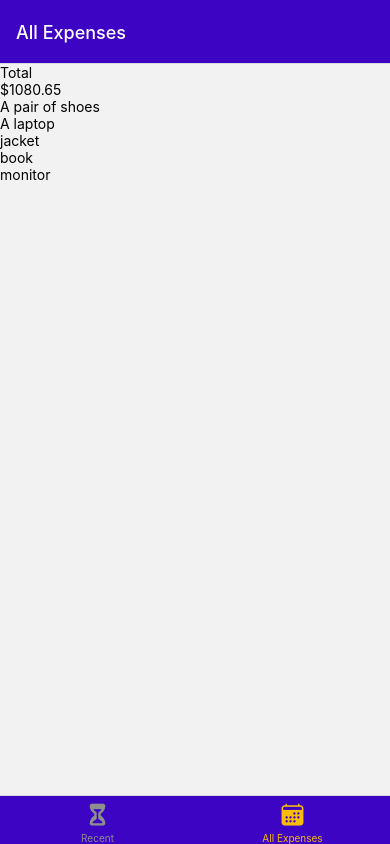
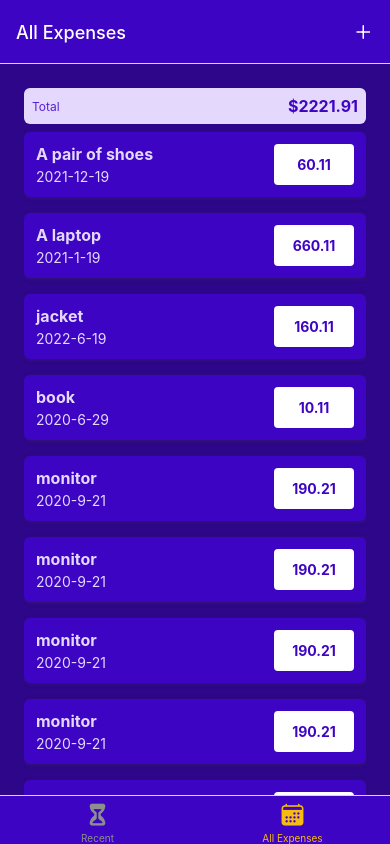
Before and after one commit to dontgiveup6/RNCourseSection8-Expense-Tracker, a React Native app: screen /AllExpenses in a window 390 px wide. Built offline with nearby package versions, Linux system fonts and the light colour scheme.

Commit message:
finished 132 133 134 135 136 started 137

```diff
--- a/App.js
+++ b/App.js
@@ -13,6 +13,7 @@
 import AllExpensesScreen from './screens/AllExpensesScreen';
 import ManageExpensesScreen from './screens/ManageExpensesScreen';
 import { GlobalStyles } from './consts/styles';
+import IconButton from './components/UI/IconButton';
 
 const Stack = createNativeStackNavigator();
 const BottomTab = createBottomTabNavigator();
@@ -20,14 +21,24 @@
 function ExpensesOverview() {
   return (
     <BottomTab.Navigator
-      screenOptions={{
+      screenOptions={({ navigation }) => ({
         headerStyle: {
           backgroundColor: GlobalStyles.colors.primary500,
         },
         headerTintColor: 'white',
         tabBarStyle: { backgroundColor: GlobalStyles.colors.primary500 },
         tabBarActiveTintColor: GlobalStyles.colors.accent500,
-      }}
+        headerRight: ({ tintColor }) => (
+          <IconButton
+            icon="add"
+            size={24}
+            color={tintColor}
+            onPress={() => {
+              navigation.navigate('ManageExpenses');
+            }}
+          />
+        ),
+      })}
     >
       <BottomTab.Screen
         name="RecentExpenses"
@@ -60,7 +71,12 @@
     <>
       <StatusBar style="auto" />
       <NavigationContainer>
-        <Stack.Navigator>
+        <Stack.Navigator
+          screenOptions={{
+            headerStyle: { backgroundColor: GlobalStyles.colors.primary500 },
+            headerTintColor: 'white',
+          }}
+        >
           <Stack.Screen
             name="ExpensesOverview"
             component={ExpensesOverview}
@@ -69,6 +85,7 @@
           <Stack.Screen
             name="ManageExpenses"
             component={ManageExpensesScreen}
+            options={{ presentation: 'modal' }}
           />
         </Stack.Navigator>
       </NavigationContainer>
--- /dev/null
+++ b/components/Expenses/ExpenseItem.js
@@ -0,0 +1,71 @@
+import { Text, StyleSheet, Pressable, View } from 'react-native';
+import { GlobalStyles } from '../../consts/styles';
+import { getFormattedDate } from '../../util/date';
+
+import { useNavigation } from '@react-navigation/native';
+
+export default function ExpenseItem({ description, amount, date }) {
+  const navigation = useNavigation();
+  function expensePressHandler() {
+    navigation.navigate('ManageExpenses');
+  }
+
+  return (
+    <Pressable
+      onPress={expensePressHandler}
+      style={({ pressed }) => pressed && styles.pressed}
+    >
+      <View style={styles.expenseItem}>
+        <View>
+          <Text style={[styles.textBase, styles.description]}>
+            {description}
+          </Text>
+          <Text style={styles.textBase}>{getFormattedDate(date)}</Text>
+        </View>
+        <View style={styles.amountContainer}>
+          <Text style={styles.amount}>{amount.toFixed(2)}</Text>
+        </View>
+      </View>
+    </Pressable>
+  );
+}
+
+const styles = StyleSheet.create({
+  expenseItem: {
+    padding: 12,
+    marginVertical: 8,
+    backgroundColor: GlobalStyles.colors.primary500,
+    flexDirection: 'row',
+    justifyContent: 'space-between',
+    borderRadius: 6,
+    elevation: 3,
+    shadowColor: GlobalStyles.colors.gray500,
+    shadowRadius: 4,
+    shadowOffset: { width: 1, height: 1 },
+    shadowOpacity: 0.4,
+  },
+  textBase: {
+    color: GlobalStyles.colors.primary50,
+  },
+  description: {
+    fontSize: 16,
+    marginBottom: 4,
+    fontWeight: 'bold',
+  },
+  amountContainer: {
+    paddingHorizontal: 12,
+    paddingVertical: 4,
+    backgroundColor: 'white',
+    justifyContent: 'center',
+    alignItems: 'center',
+    borderRadius: 4,
+    minWidth: 80,
+  },
+  amount: {
+    color: GlobalStyles.colors.primary500,
+    fontWeight: 'bold',
+  },
+  pressed: {
+    opacity: 0.75,
+  },
+});
--- a/components/Expenses/ExpensesList.js
+++ b/components/Expenses/ExpensesList.js
@@ -1,7 +1,8 @@
 import { FlatList, Text, StyleSheet } from 'react-native';
+import ExpenseItem from './ExpenseItem';
 
 function renderExpenseItem(itemData) {
-  return <Text>{itemData.item.description}</Text>;
+  return <ExpenseItem {...itemData.item} />;
 }
 
 export default function ExpensesList({ expenses }) {
--- a/components/Expenses/ExpensesOutput.js
+++ b/components/Expenses/ExpensesOutput.js
@@ -1,4 +1,6 @@
 import { View, StyleSheet } from 'react-native';
+import { GlobalStyles } from '../../consts/styles';
+
 import ExpensesList from './ExpensesList';
 import ExpensesSummary from './ExpensesSummary';
 
@@ -33,15 +35,59 @@
     amount: 190.21,
     date: new Date('2020-09-21'),
   },
+  {
+    id: 'e6',
+    description: 'monitor',
+    amount: 190.21,
+    date: new Date('2020-09-21'),
+  },
+  {
+    id: 'e7',
+    description: 'monitor',
+    amount: 190.21,
+    date: new Date('2020-09-21'),
+  },
+  {
+    id: 'e8',
+    description: 'monitor',
+    amount: 190.21,
+    date: new Date('2020-09-21'),
+  },
+  {
+    id: 'e9',
+    description: 'monitor',
+    amount: 190.21,
+    date: new Date('2020-09-21'),
+  },
+  {
+    id: 'e10',
+    description: 'monitor',
+    amount: 190.21,
+    date: new Date('2020-09-21'),
+  },
+  {
+    id: 'e11',
+    description: 'monitor',
+    amount: 190.21,
+    date: new Date('2020-09-21'),
+  },
 ];
 
 export default function ExpensesOutput({ expenses, expensesPeriod }) {
   return (
-    <View>
+    <View style={styles.container}>
       <ExpensesSummary expenses={DUMMY_EXPENSES} periodName={expensesPeriod} />
       <ExpensesList expenses={DUMMY_EXPENSES} />
     </View>
   );
 }
 
-const styles = StyleSheet.create({});
+const styles = StyleSheet.create({
+  container: {
+    paddingHorizontal: 24,
+    paddingTop: 24,
+    paddingBottom: 0,
+    backgroundColor: GlobalStyles.colors.primary700,
+    flex: 1,
+  },
+});
--- a/components/Expenses/ExpensesSummary.js
+++ b/components/Expenses/ExpensesSummary.js
@@ -7,9 +7,9 @@
   }, 0);
 
   return (
-    <View>
-      <Text>{periodName}</Text>
-      <Text>${expensesSum.toFixed(2)}</Text>
+    <View style={styles.container}>
+      <Text style={styles.period}>{periodName}</Text>
+      <Text style={styles.sum}>${expensesSum.toFixed(2)}</Text>
     </View>
   );
 }
@@ -18,5 +18,18 @@
   container: {
     padding: 8,
     backgroundColor: GlobalStyles.colors.primary50,
+    borderRadius: 6,
+    flexDirection: 'row',
+    justifyContent: 'space-between',
+    alignItems: 'center',
+  },
+  period: {
+    fontSize: 12,
+    color: GlobalStyles.colors.primary400,
+  },
+  sum: {
+    fontSize: 16,
+    fontWeight: 'bold',
+    color: GlobalStyles.colors.primary500,
   },
 });
--- /dev/null
+++ b/components/UI/IconButton.js
@@ -0,0 +1,27 @@
+import { Pressable, StyleSheet, View } from 'react-native';
+import { Ionicons } from '@expo/vector-icons';
+
+export default function IconButton({ icon, size, color, onPress }) {
+  return (
+    <Pressable
+      onPress={onPress}
+      style={({ pressed }) => pressed && styles.pressed}
+    >
+      <View style={styles.buttonContainer}>
+        <Ionicons name={icon} size={size} color={color} />
+      </View>
+    </Pressable>
+  );
+}
+
+const styles = StyleSheet.create({
+  buttonContainer: {
+    borderRadius: 24,
+    padding: 6,
+    marginHorizontal: 8,
+    marginVertical: 2,
+  },
+  pressed: {
+    opacity: 0.75,
+  },
+});
--- /dev/null
+++ b/util/date.js
@@ -0,0 +1,3 @@
+export function getFormattedDate(date) {
+  return `${date.getFullYear()}-${date.getMonth() + 1}-${date.getDate()}`;
+}
```
